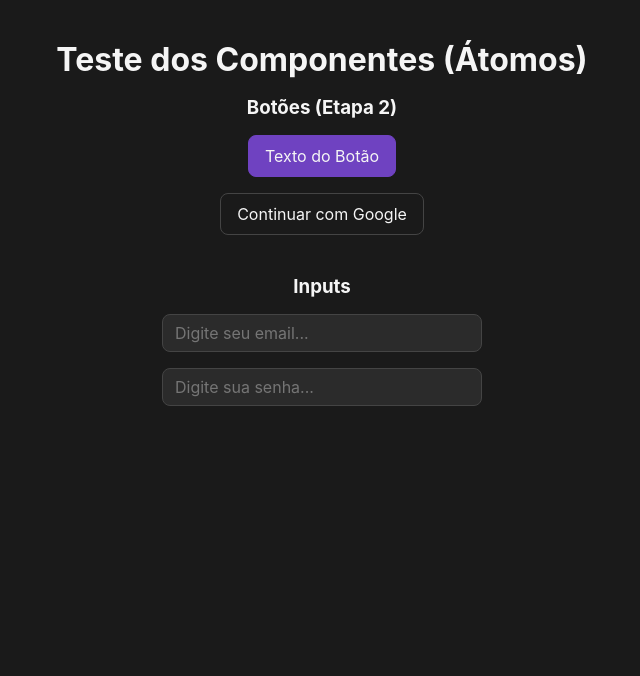
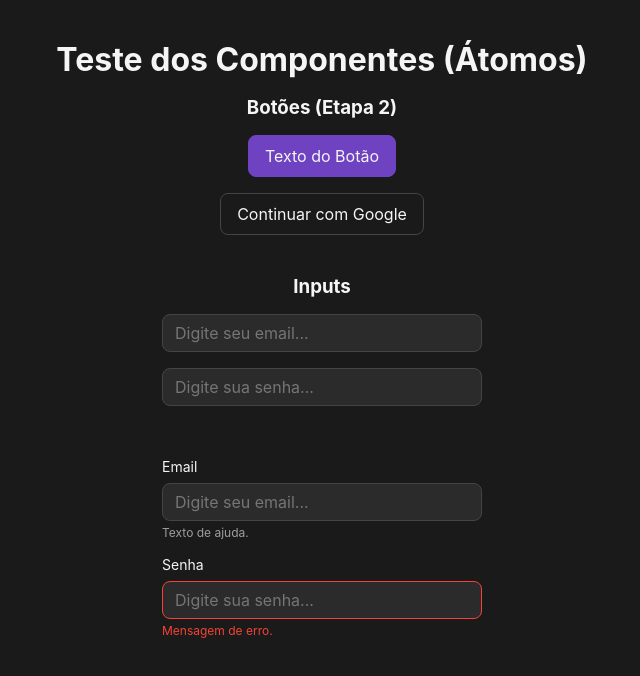
Before and after one commit to RickMasterBr/plataforma-lumina, a React (Vite) app: page / in a window 1280 px wide. Shown: the top 676 px of the page, without its empty margins (318-958 px from the left). Built offline with nearby package versions, Linux system fonts and the light colour scheme.

Commit message:
Criando componente FormGroup e seus Estados

```diff
--- a/src/App.jsx
+++ b/src/App.jsx
@@ -1,6 +1,7 @@
 import React from "react";
 import Button from "./components/atoms/Button";
 import Input from "./components/atoms/Input";
+import FormGroup from "./components/molecules/FormGroup";
 import "./styles/App.css";
 
 function App() {
@@ -17,6 +18,26 @@ function App() {
       <Input placeholder="Digite seu email..." type="email"></Input>
       <Input placeholder="Digite sua senha..." type="password"></Input>
 
+      <br></br>
+
+      {/* Estado Padrão */}
+      <FormGroup
+      label={"Email"}
+      helpText={"Texto de ajuda."}
+      type={"email"}
+      placeholder={"Digite seu email..."}
+      >
+      </FormGroup>
+
+      {/* Estado de Erro */}
+      <FormGroup
+        label="Senha"
+        helpText="Mensagem de erro."
+        estado="erro"
+        type="password"
+        placeholder="Digite sua senha..."
+      />
+
     </div>
   );
 }
--- /dev/null
+++ b/src/components/molecules/FormGroup.jsx
@@ -0,0 +1,46 @@
+import React from "react";
+import Input from "../atoms/Input";
+import styles from "./FormGroup.module.css";
+
+/*
+Props:
+- label: O texto do rótulo (Rótulo).
+- helpText: O texto de ajuda abaixo do input.
+- estado: 'padrao' ou 'erro'.
+- ...rest: Outras props (type, placeholder, etc.) são passadas para o Input.
+*/
+
+function FormGroup({ label, helpText, estado = 'padrao', ...rest}) {
+
+    // Define a classe do texto de ajuda (normal ou erro)
+    const helpTextClass = `
+    ${styles.helpText}
+    ${estado === 'erro' ? styles.erro : ''}
+    `;
+
+    return(
+        <div className={styles.formGroupBase}>
+            {/* 1. Rótulo Label */}
+            {label && (
+                <label className={styles.label}>
+                    {label}
+                </label>
+            )}
+
+            {/* 2. O Átomo Input */}
+            <Input
+            estado = {estado} //Passa o estado (erro)  para o input
+            {...rest} // Passa 'type',
+            />
+
+            {/* 3. O Texto de Ajuda */}
+            {helpText && (
+                <span className={helpTextClass}>
+                    {helpText}
+                </span>
+            )}
+        </div>
+    );
+}
+
+export default FormGroup;
--- /dev/null
+++ b/src/components/molecules/FormGroup.module.css
@@ -0,0 +1,30 @@
+/* O container principal da molecula */
+.formGroupBase {
+    display: flex;
+    flex-direction: column; /* Alinha os itens verticalmente */
+    text-align: left; /* Alinha o texto à esquerda */
+    gap: 8px; /* Espaçamento entre o Label e o Input (Verticalmente) */
+    width: 320px; /* Largura fixa para o grupo de formulário */
+}
+
+/* Estilo do Label */
+.label {
+    font-family: var(--font-family-base);
+    font-size: var(--font-size-body-small);
+    color: var(--color-text-default);
+    width: 100%; /* Ocupa toda a largura do container */
+}
+
+/* estilo do texto de ajuda */
+.helpText{
+    font-family: var(--font-family-base);
+    font-size: var(--font-size-caption);
+    color: var(--color-text-subtle);
+    width: 100%;
+    margin-top: -4px; /* Espaçamento entre o Input e o HelpText menor que o label e Input*/
+}
+
+/* Variante de Erro para o Texto de Ajuda */
+.helpText.erro {
+    color: var(--color-feedback-error);
+  }
```
